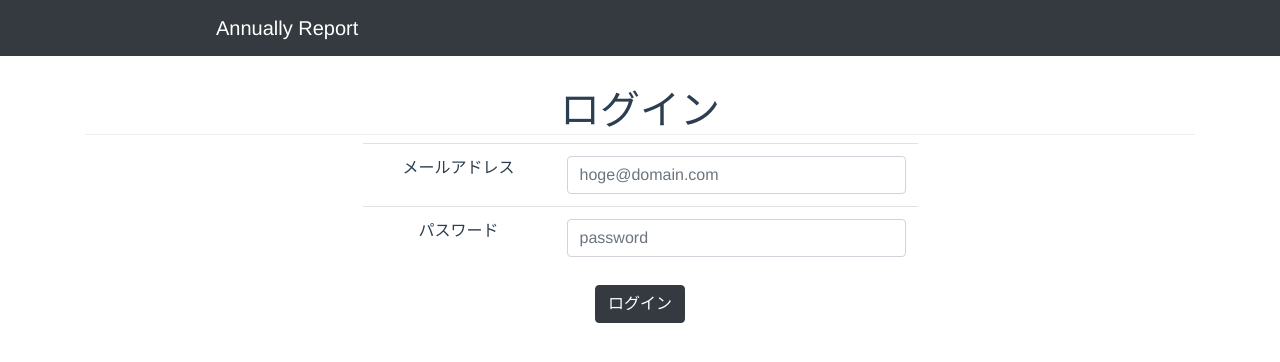
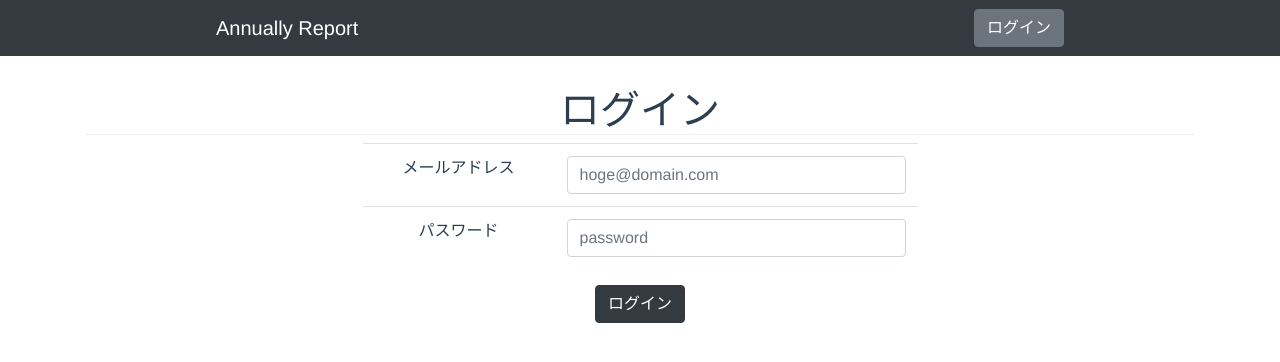
Before and after one commit to sfk25/annually_report_frontend, a Vue app: page /login in a window 1280 px wide. Shown: the top 362 px of the page. Built offline with nearby package versions, Linux system fonts and the light colour scheme.

Commit message:
・未ログイン状態の場合はログインへのリンクを表示するよう修正 ・router.pushは絶対パスで指定するよう修正

```diff
--- a/src/components/Header.vue
+++ b/src/components/Header.vue
@@ -2,6 +2,8 @@
   <div>
     <nav class="navbar navbar-dark bg-dark">
       <router-link to="/" class="navbar-brand">Annually Report</router-link>
+      <div class="user">
+         <!-- ログイン状態 -->
         <div class="dropdown" v-if="userName !== '' && userName !== undefined">
           <button type="button" class="btn btn-secondary dropdown-toggle"
                   id="dropdownMenu" data-toggle="dropdown" aria-haspopup="true" aria-expanded="false">
@@ -11,6 +13,11 @@
             <button class="dropdown-item" type="button">プロフィール</button>
             <button class="dropdown-item" type="button">パスワード変更</button>
             <button class="dropdown-item" type="button" @click="logout">ログアウト</button>
+          </div>
+        </div>
+        <!-- 未ログイン状態 -->
+        <div v-else>
+          <router-link to="/login" tag="button" class="btn btn-secondary">ログイン</router-link>
         </div>
       </div>
     </nav>
@@ -39,8 +46,7 @@ export default {
           // プロパティとローカルストレージからユーザー名を削除する
           this.userName = ''
           localStorage.removeItem('userName')
-          // ログイン画面に遷移
-          router.push('login')
+          router.push('/login')
         }.bind(this))
         .catch((res) => {
           console.error(res)
@@ -64,7 +70,7 @@ export default {
 .navbar-brand {
   margin-left: 200px;
 }
-.dropdown {
+.user {
   margin-right: 200px;
 }
 .dropdown:hover .dropdown-menu {
--- a/src/components/Login.vue
+++ b/src/components/Login.vue
@@ -53,7 +53,7 @@ export default {
           localStorage.userName = response.data.name
           // ヘッダーにユーザー名を設定する
           this.$emit('setUserName')
-          router.push('articles')
+          router.push('/')
         }.bind(this))
         .catch((res) => {
           console.error(res)
--- a/src/router/index.js
+++ b/src/router/index.js
@@ -36,11 +36,11 @@ router.beforeEach((to, from, next) => {
           next()
         } else {
           // TODO ログイン画面に遷移先のURLを渡す
-          router.push('login')
+          router.push('/login')
         }
       })
       .catch((res) => {
-        router.push('login')
+        router.push('/login')
       })
   } else {
     next()
```
Lines whose indentation alone changed are shown as unchanged.
